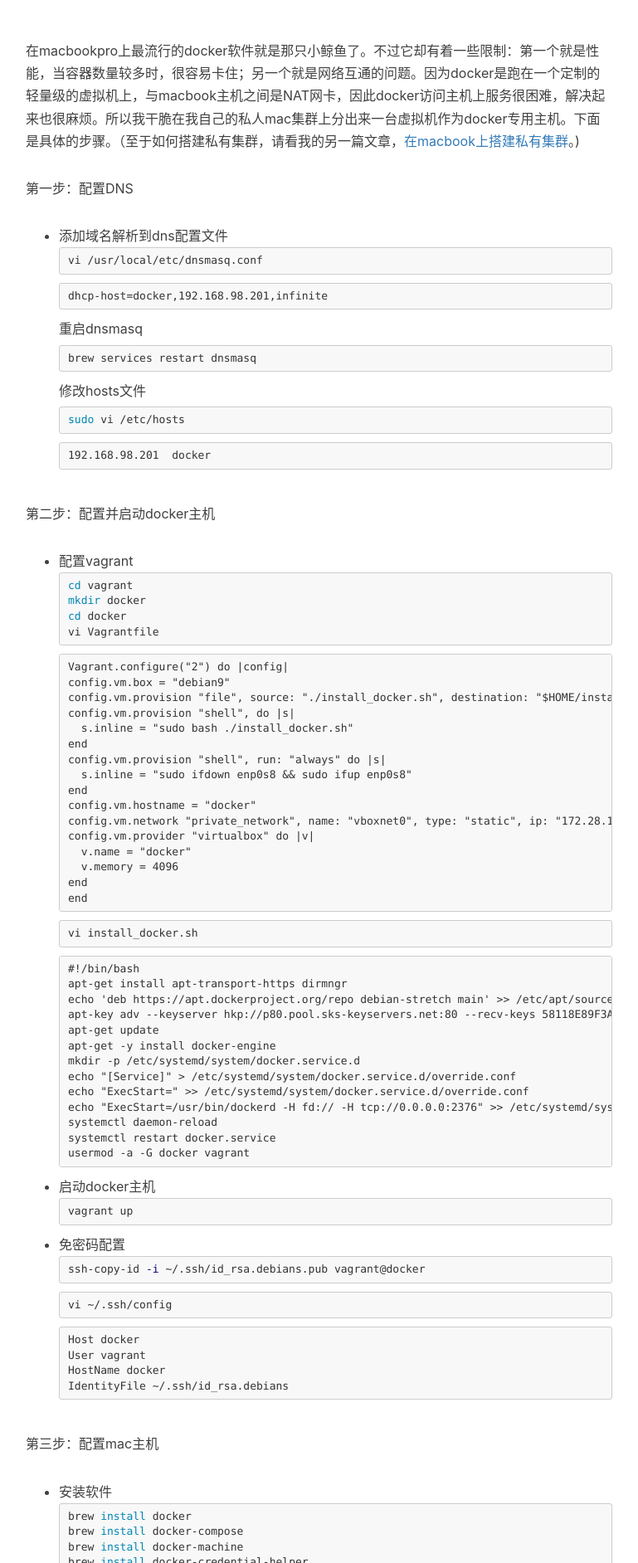
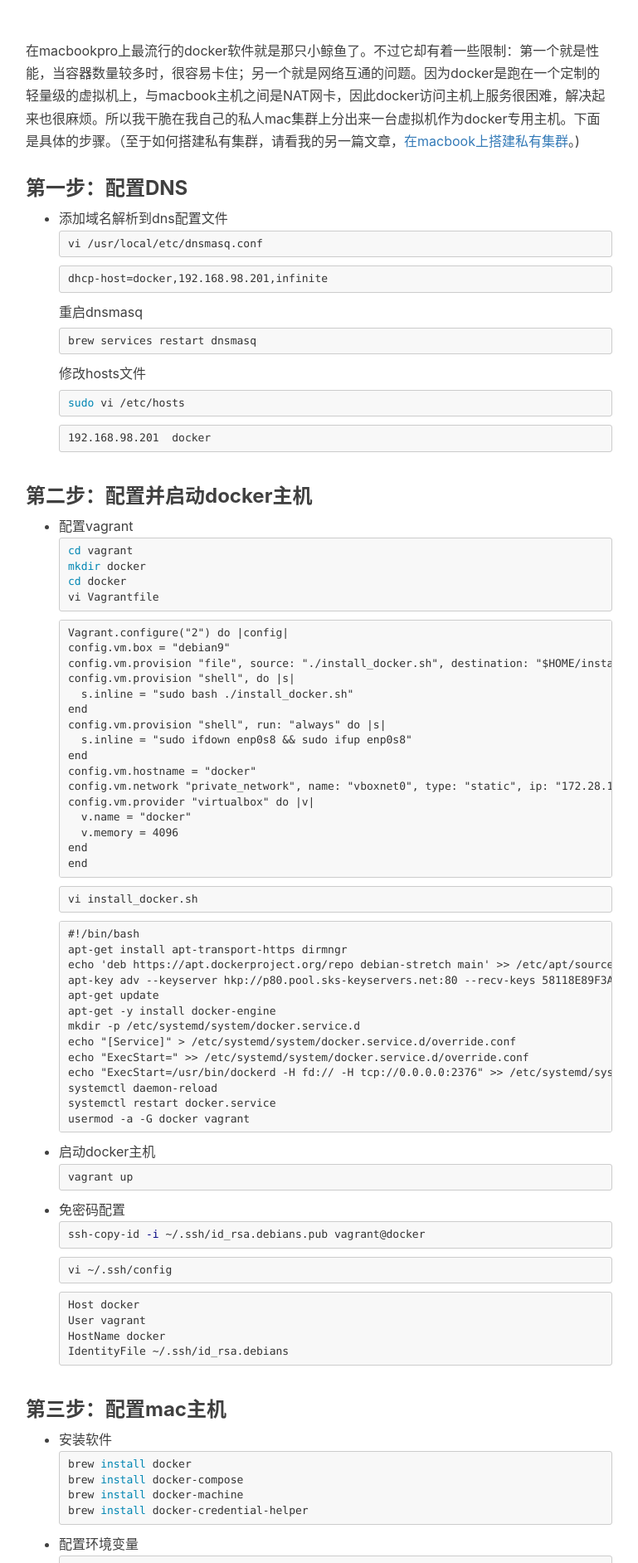
Before and after one commit to pinasterist/pinasterist.github.io, a Jekyll site: the page built from _posts/2018-04-06-macdocker.markdown, in a window 1280 px wide. Shown: the part 585-2469 px from the top of the page at 83% size, without its empty margins (234-1003 px from the left). Built offline with Jekyll 4.4.1, drawn with Linux system fonts in a browser that asks for light colours; nearby versions of some CDN libraries; comment, search, counter and statistics services are not loaded.

Commit message:
update format.

````diff
--- a/_posts/2018-04-06-macdocker.markdown
+++ b/_posts/2018-04-06-macdocker.markdown
@@ -15,7 +15,7 @@
 
 在macbookpro上最流行的docker软件就是那只小鲸鱼了。不过它却有着一些限制：第一个就是性能，当容器数量较多时，很容易卡住；另一个就是网络互通的问题。因为docker是跑在一个定制的轻量级的虚拟机上，与macbook主机之间是NAT网卡，因此docker访问主机上服务很困难，解决起来也很麻烦。所以我干脆在我自己的私人mac集群上分出来一台虚拟机作为docker专用主机。下面是具体的步骤。（至于如何搭建私有集群，请看我的另一篇文章，[在macbook上搭建私有集群](http://blog.pinasterist.ml/2018/04/05/build-maccluster/)。)
 
-第一步：配置DNS
+### 第一步：配置DNS
 - 添加域名解析到dns配置文件
 ```shell
 vi /usr/local/etc/dnsmasq.conf
@@ -35,7 +35,7 @@
 192.168.98.201  docker
 ```
 
-第二步：配置并启动docker主机
+### 第二步：配置并启动docker主机
 - 配置vagrant
 ```shell
 cd vagrant
@@ -97,7 +97,7 @@
   IdentityFile ~/.ssh/id_rsa.debians
 ```
 
-第三步：配置mac主机
+### 第三步：配置mac主机
 - 安装软件
 ```shell
 brew install docker
````
